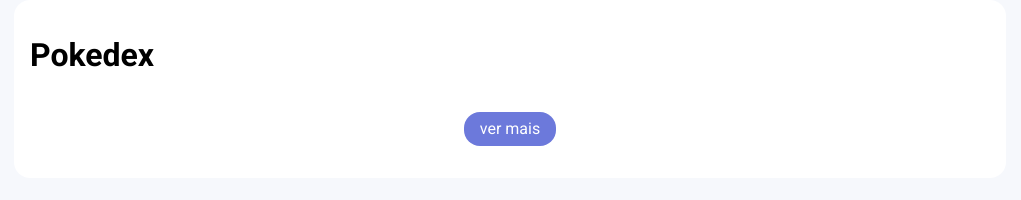
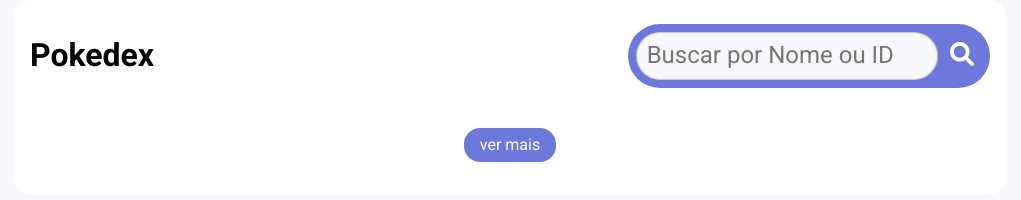
Before and after one commit to thomaspollarini/Pokedex, a plain HTML site: page index.html in a window 1280 px wide. Shown: the whole page, without its empty margins (130-1151 px from the left). Drawn offline with nearby package versions, Linux system fonts and the light colour scheme; no server answers.

Commit message:
feat: add search section

```diff
--- a/assets/css/global.css
+++ b/assets/css/global.css
@@ -1,23 +1,24 @@
 /* font Roboto*/
-@import url('https://fonts.googleapis.com/css2?family=Roboto:ital,wght@0,100..900;1,100..900&display=swap');
+@import url("https://fonts.googleapis.com/css2?family=Roboto:ital,wght@0,100..900;1,100..900&display=swap");
 
 :root {
-    --background-color: #f6f8fc;
-    --button-color: #6c79db;
+  --background-color: #f6f8fc;
+  --button-color: #6c79db;
 }
 
 * {
   margin: 0;
   padding: 0;
   box-sizing: border-box;
-  font-family: 'Roboto', sans-serif;
+  font-family: "Roboto", sans-serif;
 }
 
 body {
   background-color: var(--background-color);
 }
 
-ol, ul {
+ol,
+ul {
   list-style: none;
 }
 
@@ -30,6 +31,38 @@ ol, ul {
 
 .content.selected {
   display: block;
+}
+
+.content header {
+  display: flex;
+  flex-wrap: wrap;
+  align-items: center;
+  justify-content: space-between;
+  margin-bottom: 1rem;
+}
+
+.content .search {
+  padding: 0.2rem;
+  background-color: var(--button-color);
+  border-radius: 1.2rem;
+}
+
+.content .search__input {
+  padding: 0.25rem;
+  margin-left: 0.25rem;
+  border-radius: 1rem;
+  border: none;
+  background-color: #f6f8fc;
+  box-shadow: inset 0px 0px 1px 1px rgba(0, 0, 0, 0.205);
+}
+
+.content .search__button {
+  color: white;
+  background-color: inherit;
+  border: none;
+  padding: 0.5rem;
+  border-radius: 1rem;
+  text-align: center;
 }
 
 .content__details {
@@ -51,11 +84,11 @@ ol, ul {
 }
 
 .load-more {
-background-color: var(--button-color);
+  background-color: var(--button-color);
   color: white;
   border: none;
   padding: 0.5rem 1rem;
-  border-radius:1rem;
+  border-radius: 1rem;
   cursor: pointer;
 }
 
@@ -74,4 +107,21 @@ background-color: var(--button-color);
     border-radius: 1rem;
     overflow: hidden;
   }
+
+  .content .search {
+    padding: 0.5rem;
+    background-color: var(--button-color);
+    border-radius: 2rem;
+  }
+
+  .content .search__input {
+    padding: .65rem;
+    border-radius: 2rem;
+    font-size: 1.5rem;
+    margin-left: 0;
+  }
+
+  .content .search__button {
+    font-size: 1.5rem;
+  }
 }
--- a/assets/js/main.js
+++ b/assets/js/main.js
@@ -269,7 +269,9 @@ function showPokemonDetail(pokemonNumber) {
   const content = document.querySelector(".content");
   const contentDetails = document.querySelector(".content__details");
 
-  pokeApi.getCompletePokemon(pokemonNumber).then(async (pokemon = []) => {
+  pokeApi
+    .getCompletePokemon(pokemonNumber)
+    .then(async (pokemon = []) => {
       contentDetails.innerHTML = convertPokemonToDetail(pokemon);
       content.classList.remove("selected");
       contentDetails.classList.add("selected");
@@ -281,8 +283,10 @@ function showPokemonDetail(pokemonNumber) {
       const infoContainer = document.querySelector(".pokemon__info-Container");
       infoContainer.innerHTML += convertMovesToHtml(pokemon.moves);
       addInfoButtonListeners(); // Adiciona listeners após atualizar o HTML
-    console.log(pokemon);
-  });
+
+      return true;
+    })
+    .catch((error) => alert("Pokémon not found!"));
 }
 
 function returnToPokedex() {
@@ -320,6 +324,7 @@ function addInfoButtonListeners() {
 const pokedexList = document.querySelector(".pokemons");
 const loadMoreButton = document.querySelector(".load-more");
 const limit = getScreenPokemonLimit();
+const searchButton = document.querySelector(".search__button");
 let offset = 0;
 
 loadPokemonItems(offset, limit);
@@ -328,3 +333,9 @@ loadMoreButton.addEventListener("click", () => {
   offset += limit;
   loadPokemonItems(offset, limit);
 });
+
+searchButton.addEventListener("click", () => {
+  const searchInput = document.querySelector(".search__input");
+  debugger;
+  showPokemonDetail(searchInput.value);
+});
--- a/index.html
+++ b/index.html
@@ -19,7 +19,14 @@
   </head>
   <body>
     <section class="content selected">
-      <h1>Pokedex</h1>
+      <header>
+        <h1>Pokedex</h1>
+
+        <div class="search">
+          <input type="text" name="" id="" class="search__input" placeholder="Buscar por Nome ou ID" />
+          <button class="search__button"><i class="fas fa-search"></i></button>
+        </div>
+      </header>
 
       <ol class="pokemons"></ol>
       <div class="pagination">
```
Lines whose indentation alone changed are shown as unchanged.
